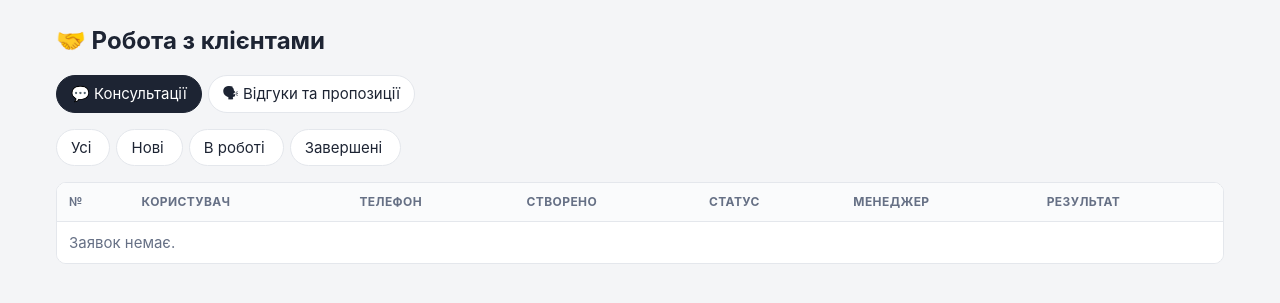
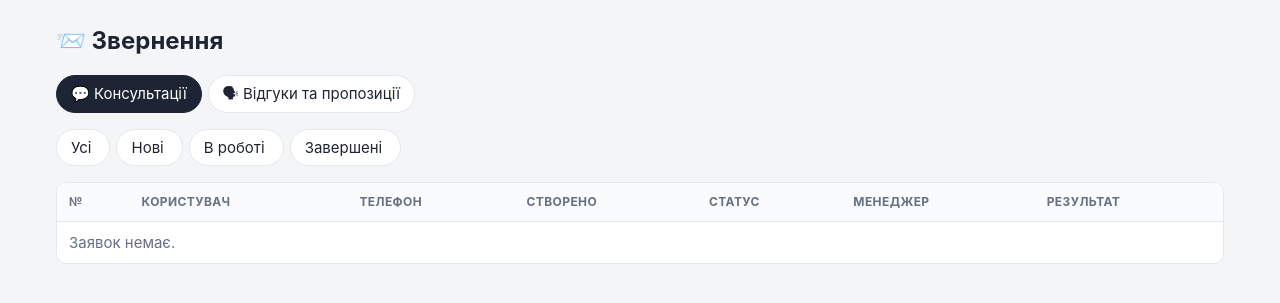
Before and after one commit to Thetender/Telegram_bot, a Python web app: template backend/app/admin/templates/consultations.html in a window 1280 px wide. Shown: the part 56-359 px from the top of the page. Run offline with Jinja, Linux system fonts and the light colour scheme; the template is opened without the code that fills it, so the values that code supplies are empty.

Commit message:
Admin: «Звернення» instead of «Клієнти»
Co-Authored-By: Claude Opus 5.5 <noreply@anthropic.com>
Claude-Session: https://claude.ai/code/session_01JzVZnugwLh4KhriCsyYtu1

```diff
--- a/backend/app/admin/templates/base.html
+++ b/backend/app/admin/templates/base.html
@@ -16,7 +16,7 @@
   <nav class="main">
     <a href="/admin" class="{{ 'active' if section == 'overview' }}">📊 Огляд</a>
     <a href="/admin/users" class="{{ 'active' if section == 'users' }}">👥 Користувачі</a>
-    <a href="/admin/consultations" class="{{ 'active' if section == 'consultations' }}">🤝 Клієнти</a>
+    <a href="/admin/consultations" class="{{ 'active' if section == 'consultations' }}">📨 Звернення</a>
     <a href="/admin/campaigns" class="{{ 'active' if section == 'campaigns' }}">📣 Розсилки</a>
     <a href="/admin/errors" class="{{ 'active' if section == 'errors' }}">🧯 Журнал</a>
     <a href="/admin/settings" class="{{ 'active' if section == 'settings' }}">⚙️ Налаштування</a>
--- a/backend/app/admin/templates/consultations.html
+++ b/backend/app/admin/templates/consultations.html
@@ -1,7 +1,7 @@
 {% extends "base.html" %}
 {% block title %}Консультації{% endblock %}
 {% block content %}
-<h1>🤝 Робота з клієнтами</h1>
+<h1>📨 Звернення</h1>
 {% set clients_tab = 'consult' %}{% include "_clients_tabs.html" %}
 <div class="tabs">
   {% for key, label in [('all','Усі'),('new','Нові'),('progress','В роботі'),('done','Завершені')] %}
--- a/backend/app/admin/templates/feedback.html
+++ b/backend/app/admin/templates/feedback.html
@@ -1,7 +1,7 @@
 {% extends "base.html" %}
 {% block title %}Відгуки та пропозиції{% endblock %}
 {% block content %}
-<h1>🤝 Робота з клієнтами</h1>
+<h1>📨 Звернення</h1>
 {% set clients_tab = 'feedback' %}{% include "_clients_tabs.html" %}
 <form class="filters" method="get">
   <label>Статус
```
Also changed, not shown: backend/tests/test_feedback.py (+1 -1 lines).
